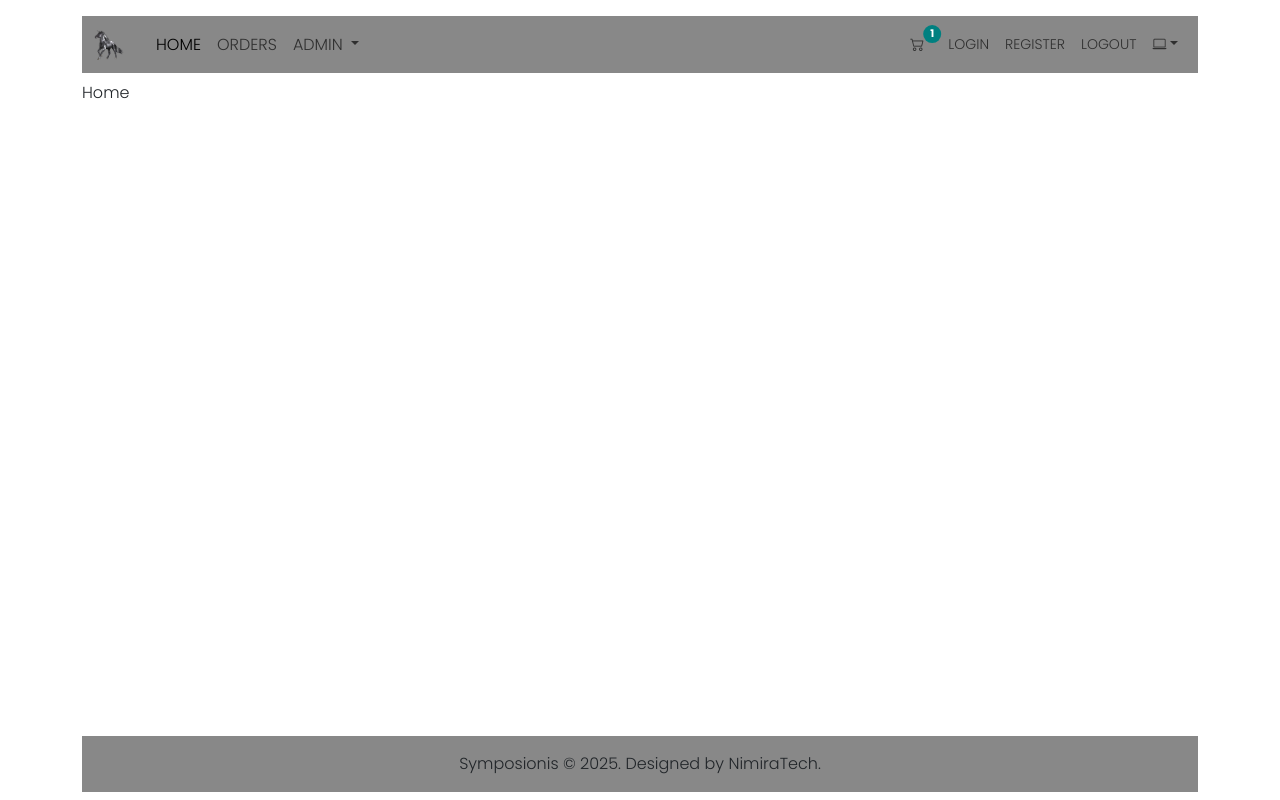
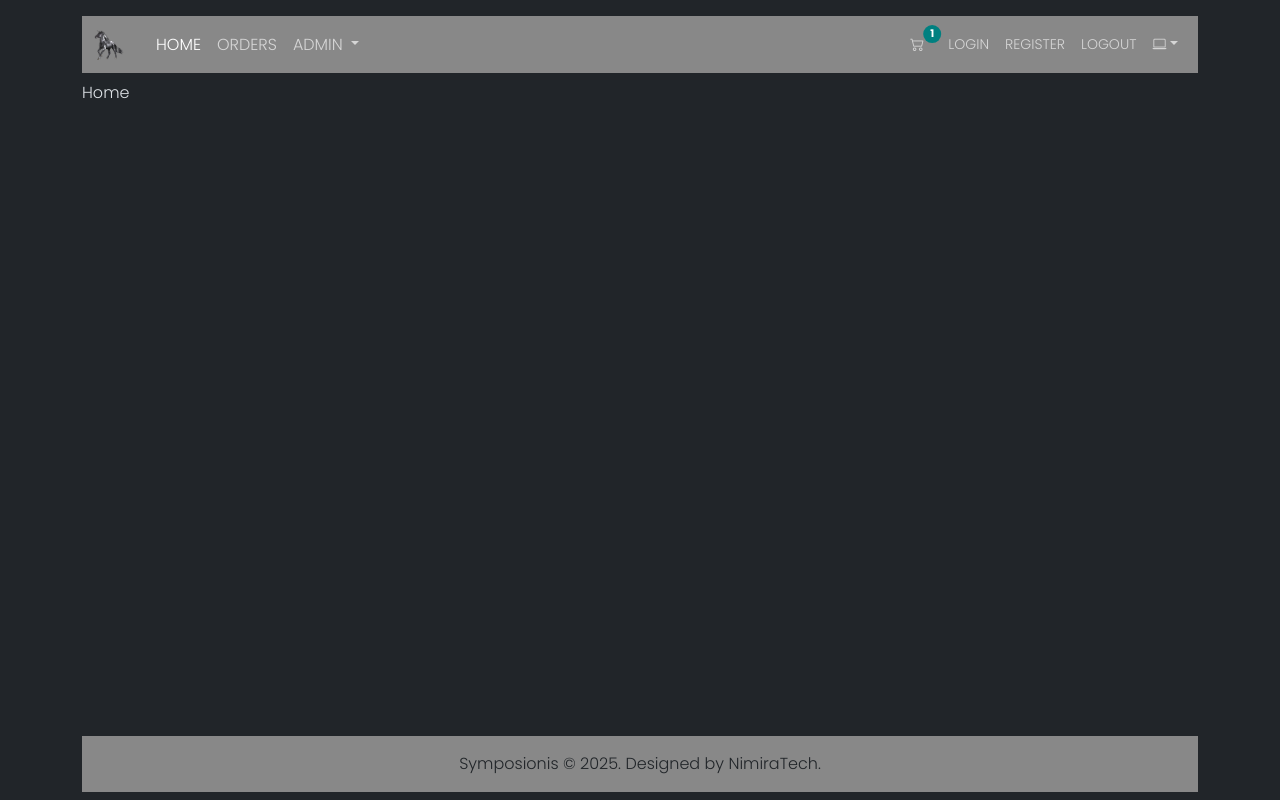
Before and after one commit to Nimira43/Symposionis, a Vue app: page / in a window 1280 px wide. Built offline with nearby package versions, Linux system fonts and the light colour scheme; a web font is replaced by a local one.

Commit message:
Updated main.js

```diff
--- a/src/main.js
+++ b/src/main.js
@@ -16,4 +16,10 @@ app.use(pinia)
 
 app.use(router)
 
+const themeStore = useThemeStore()
+
+if (themeStore.theme) {
+  document.body.setAttribute('data-bs-theme', themeStore.theme)
+}
+
 app.mount('#app')
```
